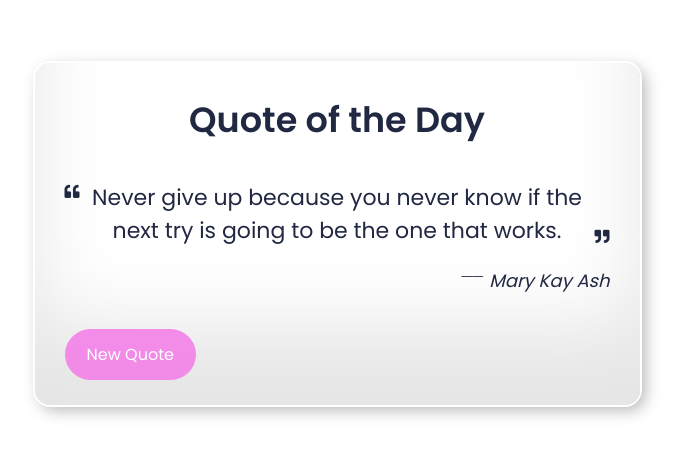
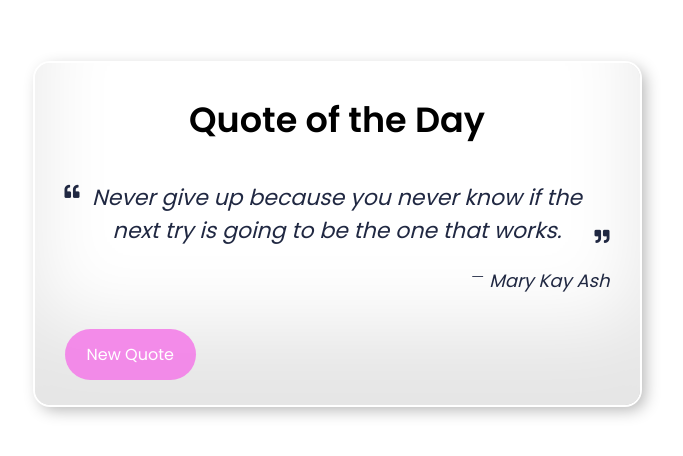
Before and after one commit to maenerosa/quote-app, a website built with Vite: page index.html in a window 1280 px wide. Shown: the part 166-622 px from the top of the page, without its empty margins (303-986 px from the left). Built offline with nearby package versions, Linux system fonts and the light colour scheme.

Commit message:
update css file

```diff
--- a/index.html
+++ b/index.html
@@ -12,7 +12,7 @@
   </head>
   <body>
     <div class="wrapper">
-      <header>Quote of the Day</header>
+      <h1>Quote of the Day</h1>
       <div class="content">
         <div class="quote-area">
           <i class="fas fa-quote-left"></i>
@@ -23,7 +23,7 @@
           <i class="fas fa-quote-right"></i>
         </div>
         <div class="author">
-          <span>__</span>
+          <span>_</span>
           <span class="name">Mary Kay Ash</span>
         </div>
       </div>
--- a/style.css
+++ b/style.css
@@ -20,11 +20,14 @@ body {
     0.3em 0.3em 1em rgba(0, 0, 0, 0.3);
 }
 
-header,
-.content :where(i, p, span) {
+i,
+p,
+span {
   color: #202842;
+  font-style: italic;
 }
-.wrapper header {
+
+.wrapper h1 {
   font-size: 35px;
   font-weight: 600;
   text-align: center;
@@ -63,10 +66,6 @@ header,
   margin: -7px 5px 0 0;
   font-family: monospace;
 }
-.wrapper .buttons {
-  border-top: 1px solid #ccc;
-}
-
 button {
   display: flex;
   margin-top: 20px;
```
